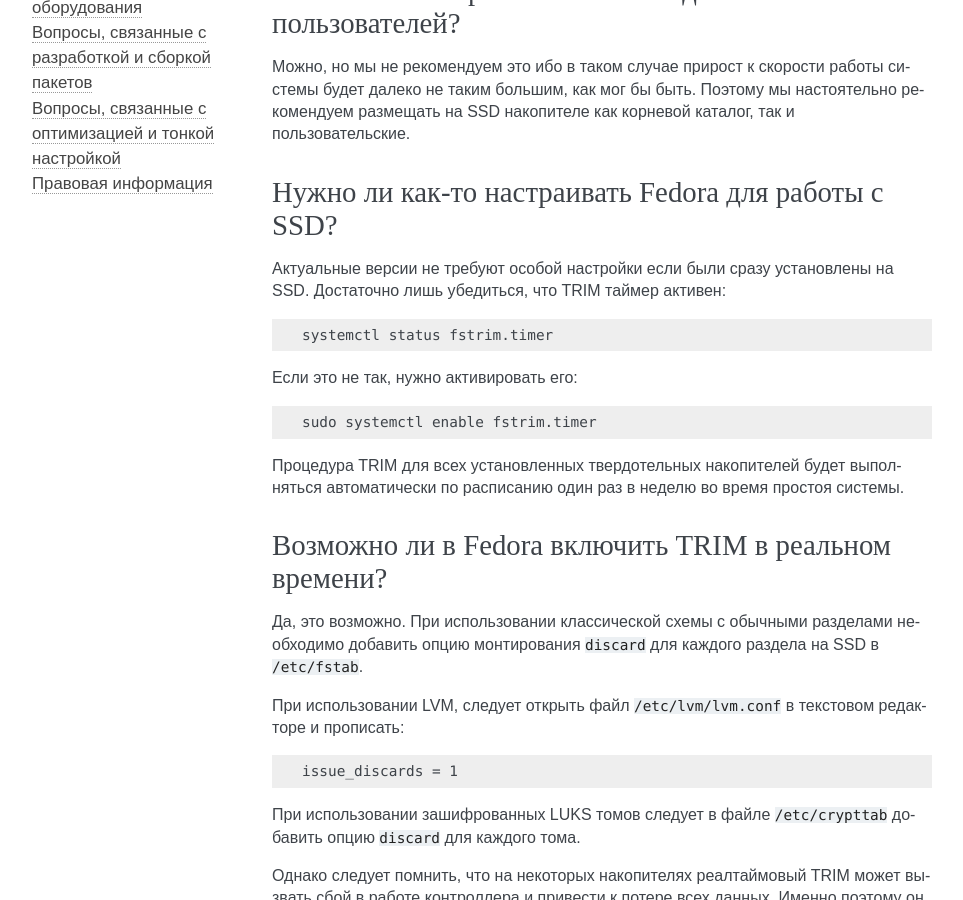
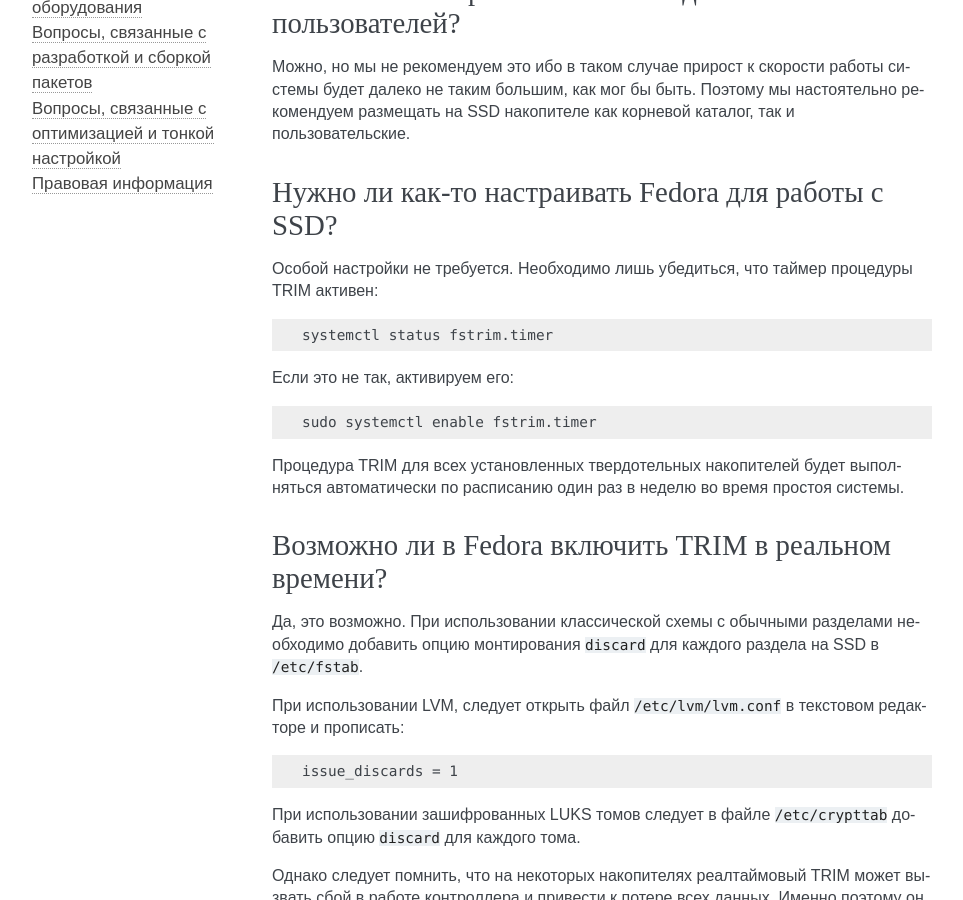
Before and after one commit to RussianFedora/FAQ, a Sphinx documentation site: the page built from source/installation.rst, in a window 1280 px wide and 900 px high, scrolled down 2947 px. Shown: the whole window, without its empty margins (148-1111 px from the left). Built offline with Sphinx 7.4.7, drawn with Linux system fonts in a browser that asks for light colours.

Commit message:
Updated question ssd-tuning.

```diff
--- a/source/installation.rst
+++ b/source/installation.rst
@@ -186,13 +186,13 @@
 Нужно ли как-то настраивать Fedora для работы с SSD?
 ========================================================
 
-Актуальные версии не требуют особой настройки если были сразу установлены на SSD. Достаточно лишь убедиться, что TRIM таймер активен:
+Особой настройки не требуется. Необходимо лишь убедиться, что таймер процедуры TRIM активен:
 
 .. code-block:: text
 
     systemctl status fstrim.timer
 
-Если это не так, нужно активировать его:
+Если это не так, активируем его:
 
 .. code-block:: text
 
```
